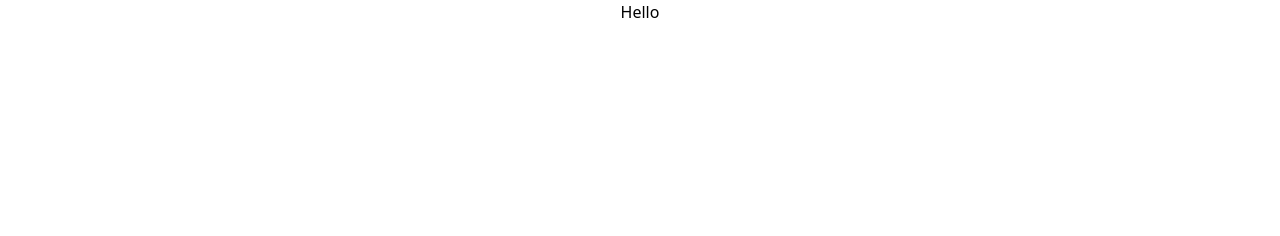
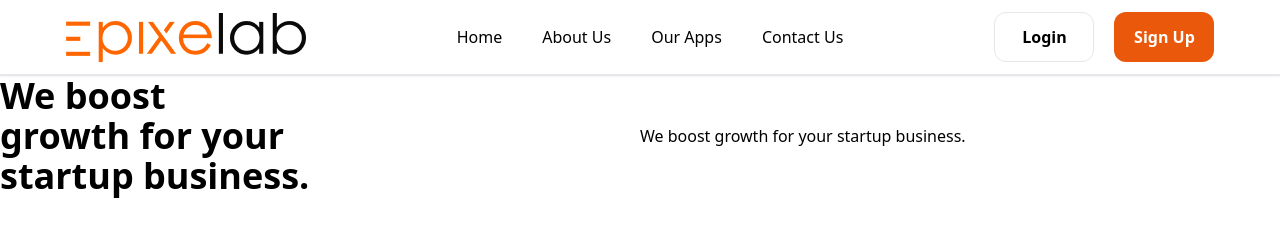
Before and after one commit to Nishant29-N/Milestone-Exam-1, a website: page Project 4_ Pixlab/dist/index.html in a window 1280 px wide. Drawn offline with nearby package versions, Linux system fonts and the light colour scheme.

Commit message:
Update index.html

```diff
--- a/Project 4_ Pixlab/dist/index.html
+++ b/Project 4_ Pixlab/dist/index.html
@@ -6,8 +6,46 @@
     <title>PixLab</title>
     <link rel="stylesheet" href="style.css">
     <script src="https://cdn.tailwindcss.com"></script>
+    <script src="https://kit.fontawesome.com/bc94aa2890.js" crossorigin="anonymous"></script>
 </head>
-<body>
-    <h1 class="text-center">Hello</h1>
+<body class="m-0 p-0 scroll-smooth">
+    <nav class="navbar-container py-3 top-0 w-full border-b-2 flex-row md:px-0 md:flex justify-around shadow-sm items-center sticky">
+        <div class="navbar-logo">
+            <img src="../Assets/Logo.png" alt="Logo">
+        </div>
+        <div class="nav-links  hidden md:flex">
+            <ul class="md:flex justify-around items-center hidden">
+                <li class="mx-5 hover:font-bold duration-[0.2s] ease-in-out">
+                    <a href="#">Home</a>
+                </li>
+                <li class="mx-5 hover:font-bold duration-[0.2s] ease-in-out">
+                    <a href="#">About Us</a>
+                </li>
+                <li class="mx-5 hover:font-bold duration-[0.2s] ease-in-out">
+                    <a href="#">Our Apps</a>
+                </li>
+                <li class="mx-5 hover:font-bold duration-[0.2s] ease-in-out">
+                    <a href="#">Contact Us</a>
+                </li>
+            </ul>
+        </div>
+        <div class="nav-btns md:flex">
+            <button class="w-[100px] mr-5 h-[50px] border rounded-xl hover:shadow-md hover:font-bold duration-[0.2s] ease-in-out font-semibold">Login</button>
+            <button class="w-[100px]  h-[50px] text-white bg-orange-600 font-semibold rounded-xl hover:shadow-lg hover:font-bold duration-[0.2s] ease-in-out">Sign Up</button>
+        </div>
+        <!-- <div class="md:m-0">
+            <i class="fa-solid fa-bars block md:none"></i>
+        </div> -->
+
+    </nav>
+
+    <header class="flex justify-center items-center w-full">
+        <div class="left-header flex flex-col w-[50%]">
+            <h1 class="text-4xl font-bold text-left">We boost <br> growth for your <br>startup business.</h1>
+        </div>
+        <div class="right-header flex flex-col w-[50%]">
+            <h1 class=" text-left">We boost growth for your startup business.</h1>
+        </div>
+    </header>
 </body>
 </html>
```
